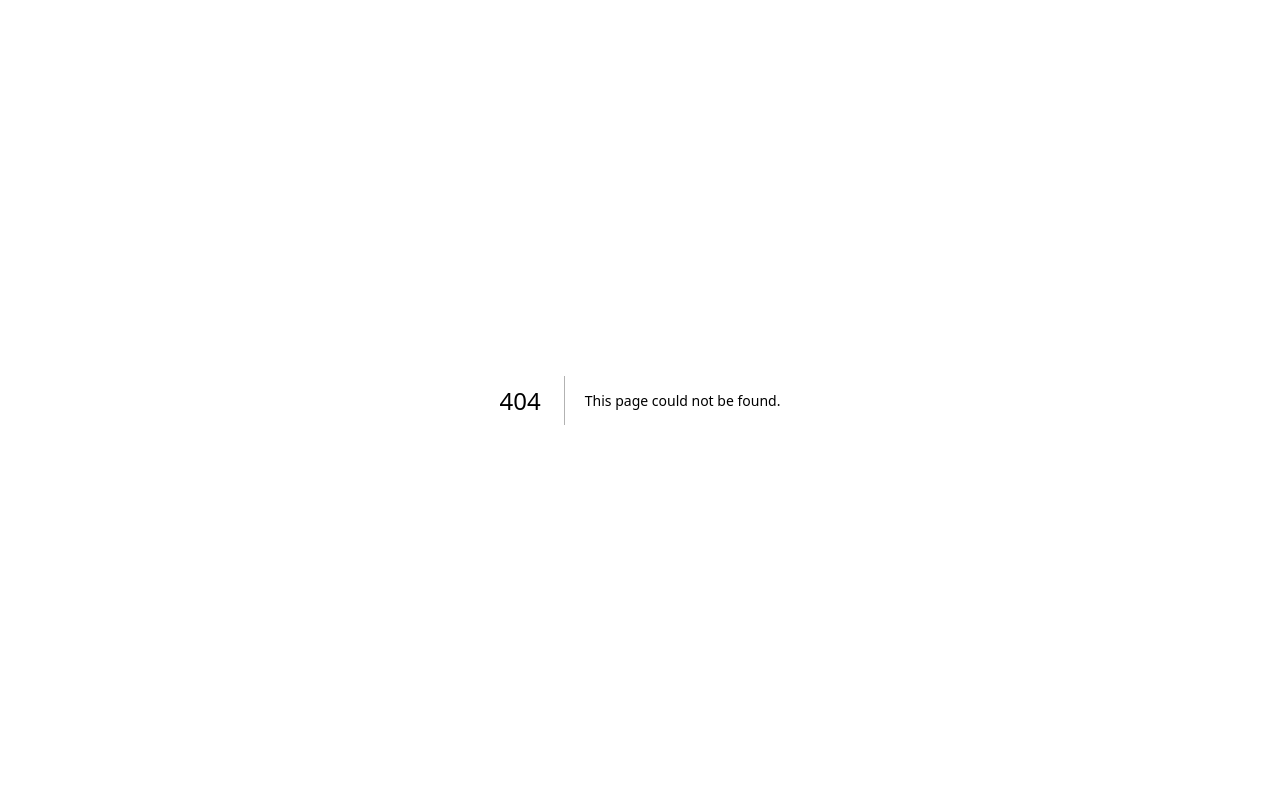
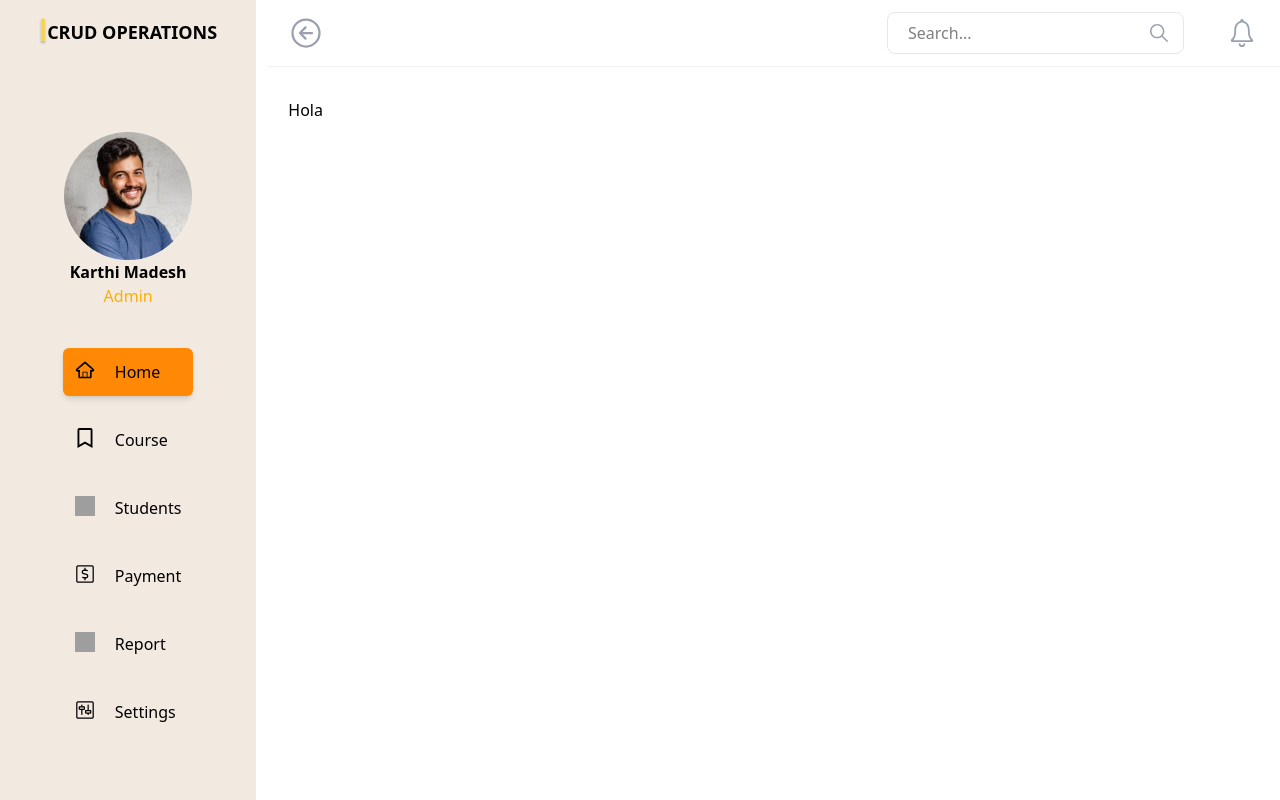
Before and after one commit to joanomana/simple-board, a Next.js app: page /index in a window 1280 px wide. Before the commit this address had no page. Built offline with nearby package versions, Linux system fonts and the light colour scheme; grey boxes are pictures that could not be loaded.

Commit message:
feat: :lipstick: Development sidebar
ç

```diff
--- a/src/app/globals.css
+++ b/src/app/globals.css
@@ -1,24 +1,6 @@
 @import "tailwindcss";
 
-@theme {
-  --font-sans: var(--font-geist-sans);
-  --font-mono: var(--font-geist-mono);
-}
-
-:root {
-  --background: #ffffff;
-  --foreground: #171717;
-}
-
-@media (prefers-color-scheme: dark) {
-  :root {
-    --background: #0a0a0a;
-    --foreground: #ededed;
+/* Para navegadores Webkit (Chrome, Safari, Edge) */
+.custom-scrollbar::-webkit-scrollbar {
+    display: none; /* Ocultar el scrollbar */
   }
-}
-
-body {
-  color: var(--foreground);
-  background: var(--background);
-  font-family: Arial, Helvetica, sans-serif;
-}
--- /dev/null
+++ b/src/app/index/page.jsx
@@ -0,0 +1,35 @@
+'use client';
+import { useState } from "react";
+import Sidebar from "@/components/Sidebar";
+import Home from "@/components/Home"
+import Header from "@/components/Header"
+
+export default function Index() {
+    const [selectedPage, setSelectedPage] = useState("home");
+
+    // Estado para abrir/cerrar el sidebar
+    const [isSidebarOpen, setIsSidebarOpen] = useState(true);
+
+    // Función para alternar el estado del sidebar
+    const toggleSidebar = () => {
+        setIsSidebarOpen(!isSidebarOpen);
+    };
+
+
+    return (
+        <div className="flex gap-3 ">
+            <Sidebar setSelectedPage={setSelectedPage} selectedPage={selectedPage} isSidebarOpen={isSidebarOpen} />
+            <div className="flex flex-col gap-3 sm:w-5/8 md:w-full xl:w-full">
+                <Header toggleSidebar={toggleSidebar}/>
+                <div className="flex p-5">
+                    {selectedPage === "home" && <Home/>}
+                    {selectedPage === "course" && <h1>📚 Course Page</h1>}
+                    {selectedPage === "students" && <h1>🎓 Students Page</h1>}
+                    {selectedPage === "payment" && <h1>💳 Payment Page</h1>}
+                    {selectedPage === "report" && <h1>📊 Report Page</h1>}
+                    {selectedPage === "settings" && <h1>⚙️ Settings Page</h1>}
+                </div>
+            </div>
+        </div>
+    );
+}
--- /dev/null
+++ b/src/components/Header.jsx
@@ -0,0 +1,36 @@
+import { IoArrowBackCircleOutline } from "react-icons/io5";
+import { IoIosSearch } from "react-icons/io";
+import { IoIosNotificationsOutline } from "react-icons/io";
+import {useRef} from 'react';
+
+
+
+
+export default function Header({toggleSidebar}){
+    const inputRef = useRef(null);
+
+    // Función para enfocar el input cuando se hace clic en el ícono de búsqueda
+    const handleSearchClick = () => {
+        inputRef.current.focus();
+    };
+    return(
+        <div className="flex justify-between shadow-2xs px-5 py-3 items-center">
+            <IoArrowBackCircleOutline className="text-4xl text-gray-400 hover:cursor-pointer"
+            onClick={toggleSidebar} />
+            <div className="flex gap-10 items-center">
+                <form action="#" className="rounded-lg border-gray-200 border-1 px-3 py-2 flex" >
+                    <input type="text"
+                    ref={inputRef}
+                    name="search"
+                    placeholder="Search..."
+                    className="px-2 focus:outline-none"/>
+                    <IoIosSearch className="text-2xl text-gray-400 hover:cursor-pointer"
+                    onClick={handleSearchClick} />
+
+                </form>
+                <IoIosNotificationsOutline className="text-4xl text-gray-400 hover:cursor-pointer"/>
+            </div>
+
+        </div>
+    )
+}
--- /dev/null
+++ b/src/components/Home.jsx
@@ -0,0 +1,6 @@
+
+export default function Home (){
+    return(
+        <h1>Hola</h1>
+    )
+}
--- /dev/null
+++ b/src/components/Sidebar.jsx
@@ -0,0 +1,91 @@
+"use client";
+import React from "react";
+import Link from "next/link";
+import { TiHomeOutline } from "react-icons/ti";
+import { FaRegBookmark } from "react-icons/fa";
+// sm:w-6/8 md:w-full xl:w-full
+export default function Sidebar({ setSelectedPage, selectedPage, isSidebarOpen }) {
+    return (
+        <div className={` bg-[#F2EAE1] p-2 left-0 transition-all duration-300 h-dvh overflow-y-scroll ${isSidebarOpen ? 'w-80' : 'w-30'} custom-scrollbar `}>
+            {isSidebarOpen ? (
+                <div className="flex flex-col items-center mt-1 ">
+                    <div className="flex items-center">
+                        <img src="/Line.svg" alt="Line" className="w-2 h-10" />
+                        <h1 className="text-[18px] [var(--font-montserrat)] font-bold">CRUD OPERATIONS</h1>
+                    </div>
+                    <div className="mt-20 flex flex-col items-center">
+                        <img src="/img/photo.svg" alt="profile foto" className="rounded-full" />
+                        <h1 className="[var(--font-montserrat)] font-bold">Karthi Madesh</h1>
+                        <p className="text-[#FEAF00]">Admin</p>
+                    </div>
+                    <div className="flex flex-col mt-10 gap-5">
+                        <button className={`${selectedPage === "home" ? "bg-orange-400 shadow-md rounded-md" : ""} flex gap-5 w-full p-3`} onClick={() => setSelectedPage("home")}>
+                            <TiHomeOutline className="text-2xl w-5 h-5" />
+                            <h1>Home</h1>
+                        </button>
+                        <button className={`${selectedPage === "course" ? "bg-orange-400 shadow-md rounded-md" : ""} flex gap-5 w-full p-3`} onClick={() => setSelectedPage("course")}>
+                            <FaRegBookmark className="text-2xl w-5 h-5" />
+                            <h1>Course</h1>
+                        </button>
+                        <button className={`${selectedPage === "students" ? "bg-orange-400 shadow-md rounded-md" : ""} flex gap-5 w-full p-3`} onClick={() => setSelectedPage("students")}>
+                            <img src="/img/graduation.svg" alt="graduation" className="w-5 h-5" />
+                            <h1>Students</h1>
+                        </button>
+                        <button className={`${selectedPage === "payment" ? "bg-orange-400 shadow-md rounded-md" : ""} flex gap-5 w-full p-3`} onClick={() => setSelectedPage("payment")}>
+                            <img src="/img/pay.svg" alt="pay" className="w-5 h-5" />
+                            <h1>Payment</h1>
+                        </button>
+                        <button className={`${selectedPage === "report" ? "bg-orange-400 shadow-md rounded-md" : ""} flex gap-5 w-full p-3`} onClick={() => setSelectedPage("report")}>
+                            <img src="/img/report.svg" alt="report" className="w-5 h-5" />
+                            <h1>Report</h1>
+                        </button>
+                        <button className={`${selectedPage === "settings" ? "bg-orange-400 shadow-md rounded-md" : ""} flex gap-5 w-full p-3`} onClick={() => setSelectedPage("settings")}>
+                            <img src="/img/settings.svg" alt="settings" className="w-5 h-5" />
+                            <h1>Settings</h1>
+                        </button>
+                    </div>
+                    <Link
+                    onClick={() => setSelectedPage("logout")}
+                    href="/"
+                    className="flex mt-30 justify-center items-center gap-5 mb-5">
+                        <p className="rounded-lg">Log Out</p>
+                        <img src="/img/logout.svg" alt="logout" />
+                    </Link>
+                </div>
+            ):(
+                <div className="flex flex-col items-center mt-2 w-20 justify-between ">
+                    <div className="mt-3 flex items-center justify-center">
+                        <img src="/Line.svg" alt="Line" className=" w-8 h-15" />
+                        <img src="/img/photo.svg" alt="profile foto" className="rounded-full w-20" />
+                    </div>
+                    <div className="flex flex-col justify-center items-center mt-10 gap-5">
+                        <button className={`${selectedPage === "home" ? "bg-orange-400 shadow-md rounded-md " : ""} flex gap-5 items-center justify-center px-5 py-3`} onClick={() => setSelectedPage("home")}>
+                            <TiHomeOutline className="w-5 h-5" />
+                        </button>
+                        <button className={`${selectedPage === "course" ? "bg-orange-400 shadow-md rounded-md" : ""} flex gap-5 items-center justify-center px-5 py-3`} onClick={() => setSelectedPage("course")}>
+                            <FaRegBookmark className="w-5 h-5" />
+                        </button>
+                        <button className={`${selectedPage === "students" ? "bg-orange-400 shadow-md rounded-md" : ""} flex gap-5 items-center justify-center px-5 py-3`} onClick={() => setSelectedPage("students")}>
+                            <img src="/img/graduation.svg" alt="graduation" className="w-6 h-8" />
+                        </button>
+                        <button className={`${selectedPage === "payment" ? "bg-orange-400 shadow-md rounded-md" : ""} flex gap-5 items-center justify-center px-5 py-3`} onClick={() => setSelectedPage("payment")}>
+                            <img src="/img/pay.svg" alt="pay" className="w-5 h-5" />
+                        </button>
+                        <button className={`${selectedPage === "report" ? "bg-orange-400 shadow-md rounded-md" : ""} flex gap-5 items-center justify-center px-5 py-3`} onClick={() => setSelectedPage("report")}>
+                            <img src="/img/report.svg" alt="report" className="w-5 h-5" />
+                        </button>
+                        <button className={`${selectedPage === "settings" ? "bg-orange-400 shadow-md rounded-md" : ""} flex gap-5 items-center justify-center px-5 py-3`} onClick={() => setSelectedPage("settings")}>
+                            <img src="/img/settings.svg" alt="settings" className="w-5 h-5" />
+                        </button>
+                    </div>
+                    <Link
+                    onClick={() => setSelectedPage("logout")}
+                    href="/"
+                    className="flex justify-center items-center mt-5">
+                        <img src="/img/logout.svg" alt="logout" />
+                    </Link>
+                </div>
+            )}
+        </div>
+    );
+}
```
